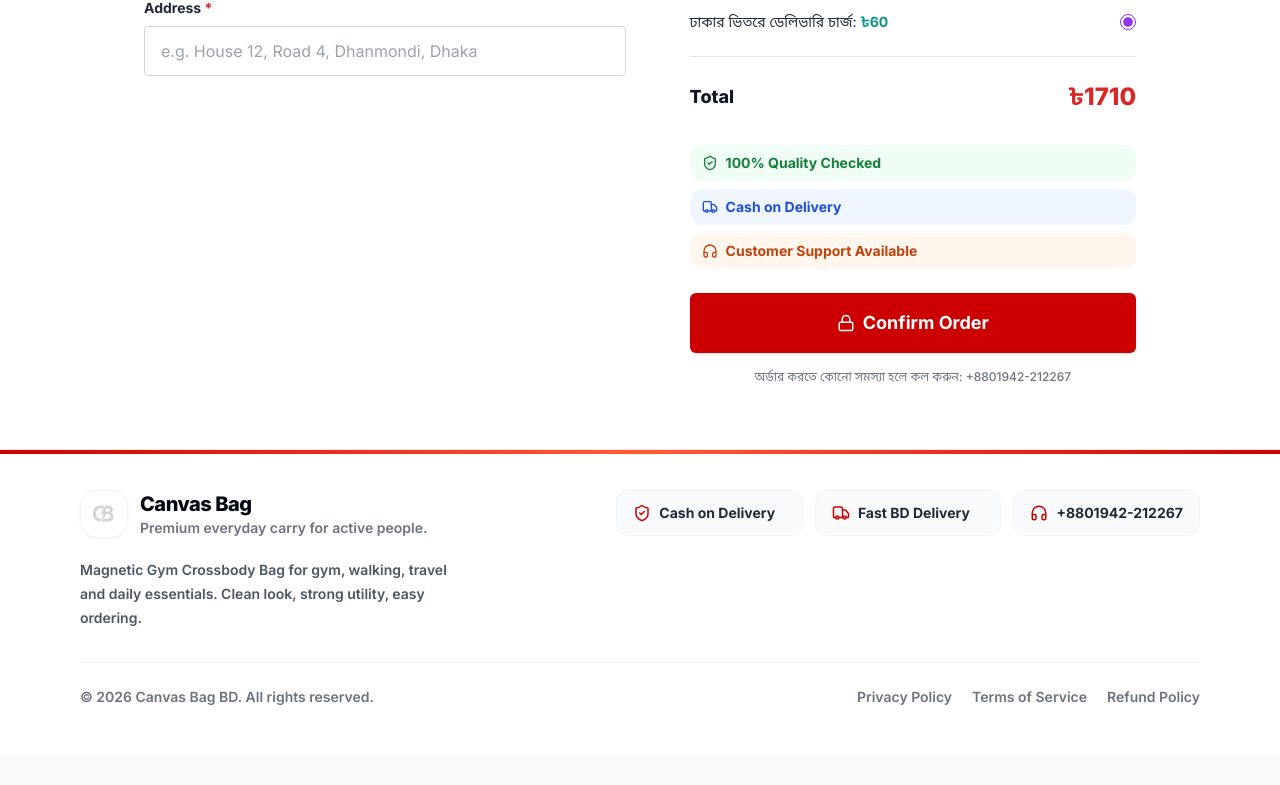
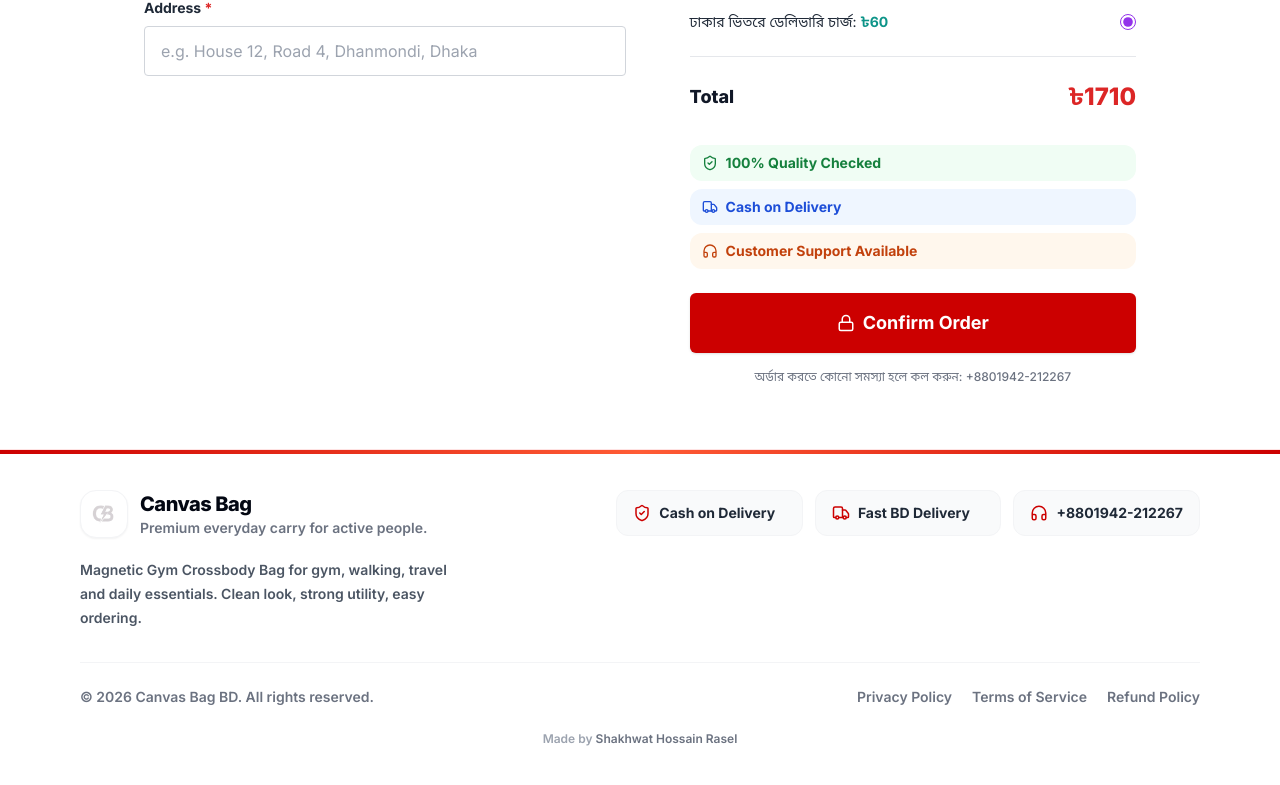
Before and after one commit to Shakhwat-93/gym-bag, a React (Vite) app: page / in a window 1280 px wide. Shown: the part 5907-6692 px from the top of the page. Before the commit the page ends 6662 px from the top, so only its background shows below. Built offline with nearby package versions, Linux system fonts and the light colour scheme; no server answers; a web font is replaced by a local one.

Commit message:
Add developer credit to footer

```diff
--- a/src/components/Footer.tsx
+++ b/src/components/Footer.tsx
@@ -48,6 +48,19 @@ const Footer = () => {
             <a href="#" className="transition-colors hover:text-[#cc0000]">Refund Policy</a>
           </div>
         </div>
+        <div className="mt-6 text-center text-xs font-semibold text-gray-400">
+          <p>
+            Made by{' '}
+            <a
+              href="https://shakhwatrasel.vercel.app"
+              target="_blank"
+              rel="noopener noreferrer"
+              className="text-gray-500 transition-colors hover:text-[#cc0000]"
+            >
+              Shakhwat Hossain Rasel
+            </a>
+          </p>
+        </div>
       </div>
     </footer>
   );
```
